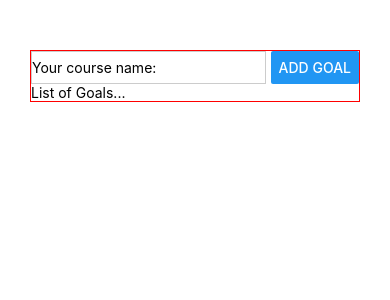
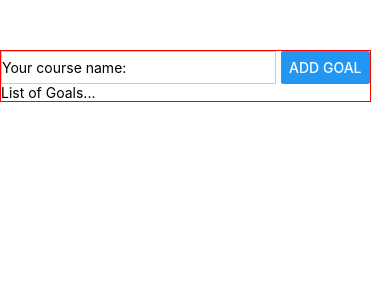
Before and after one commit to BKazimy/NotifierApp, a React Native app: screen / in a window 390 px wide. Shown: the top 300 px of the page. Built offline with nearby package versions, Linux system fonts and the light colour scheme.

Commit message:
Oct 28, 2024, 10:12 AM

```diff
--- a/App.js
+++ b/App.js
@@ -29,7 +29,9 @@ export default function App() {
 const styles = StyleSheet.create({
   appContainer: {
     marginVertical: 50,
-    marginHorizontal:30,
+    // marginHorizontal:30,
+    justifyContent: 'center',
+    width: '95%',
     borderWidth: 1,
     borderColor: 'red',
   },
```
